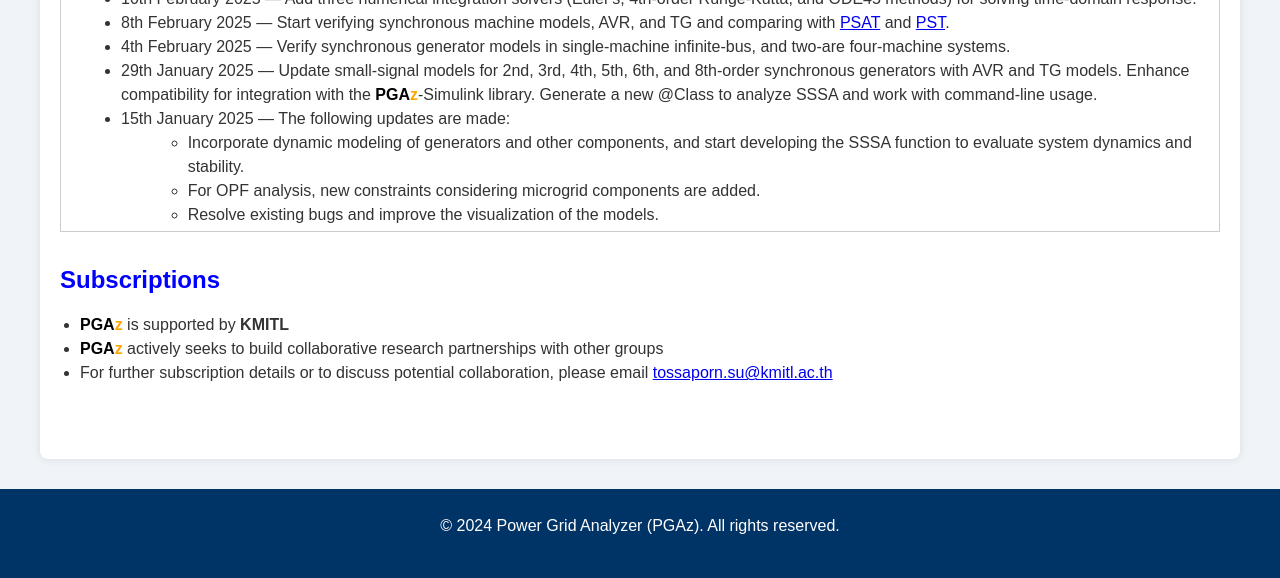
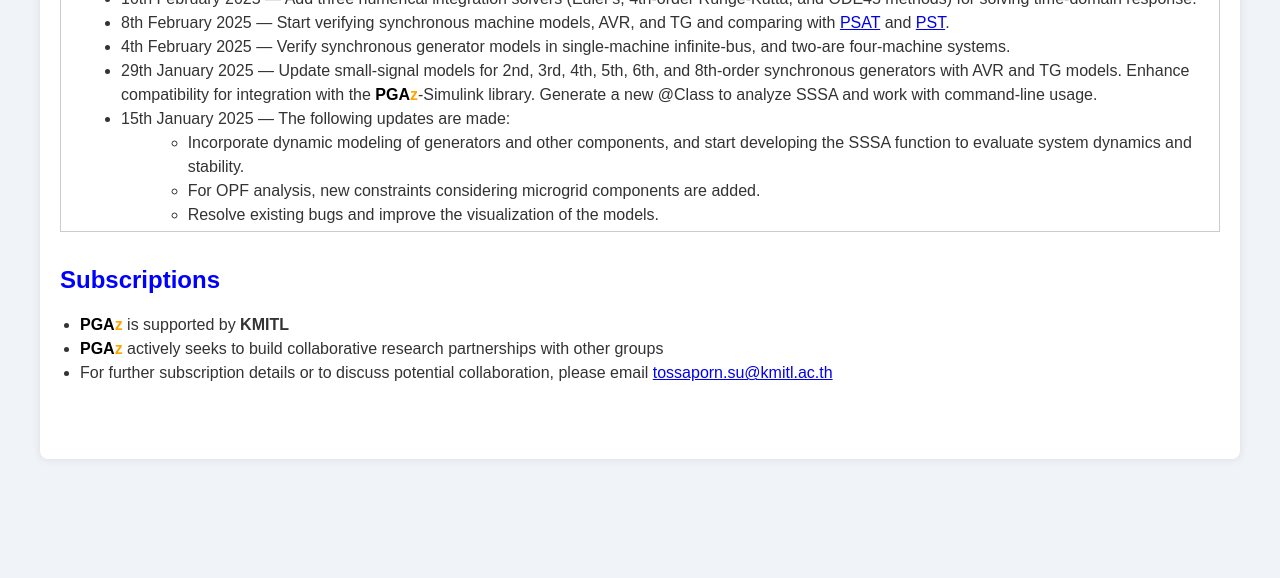
Before and after one commit to tsurinkaew1/pgazkmitl_ts, a plain HTML site: page index.html in a window 1280 px wide. Shown: the part 1993-2571 px from the top of the page. After the commit the page ends 2472 px from the top, so only its background shows below. Drawn offline with Linux system fonts and the light colour scheme.

Commit message:
Update index.html

```diff
--- a/index.html
+++ b/index.html
@@ -494,10 +494,6 @@
 
     </div>
 
-    <footer>
-        <p>&copy; 2024 Power Grid Analyzer (PGAz). All rights reserved.</p>
-    </footer>
-
 </body>
 
 </html>
```
